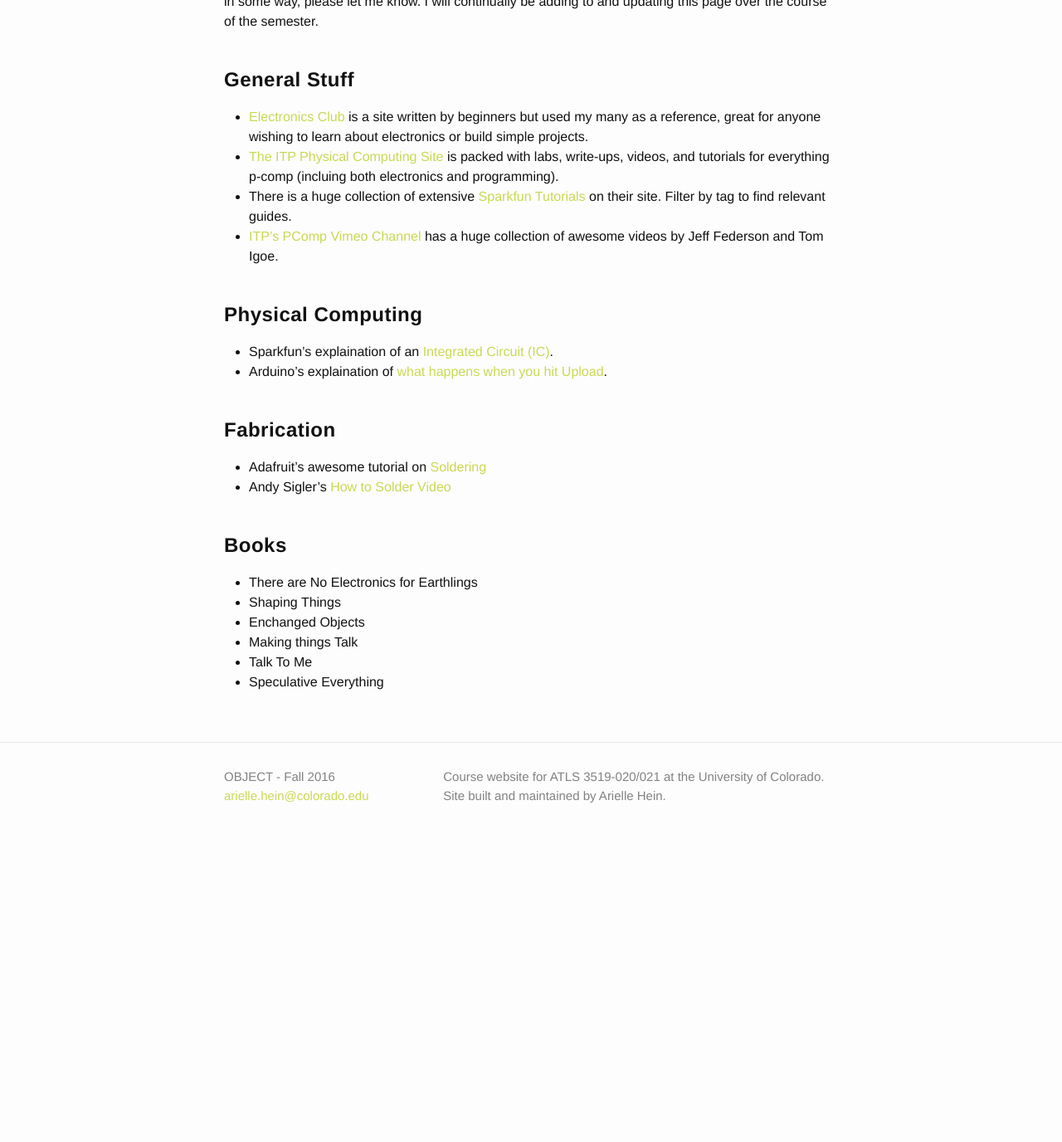
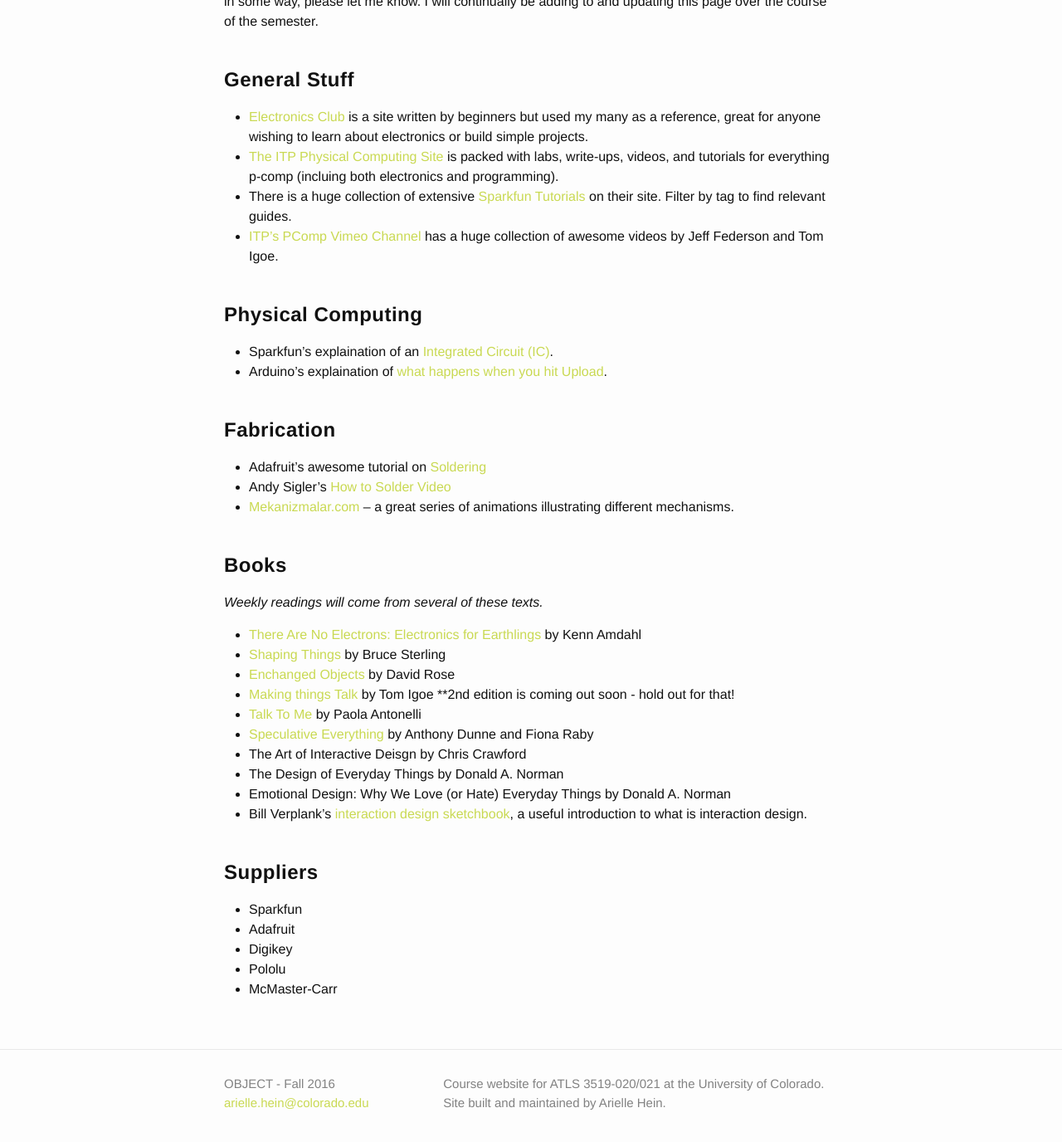
Before and after one commit to coloringchaos/object-fall-16, a Jekyll site: the page built from resources.md, in a window 1280 px wide and 1400 px high, scrolled down 252 px. Shown: the top 1376 px of the window at 83% size. Built offline with Jekyll 4.4.1, drawn with Linux system fonts in a browser that asks for light colours; before the commit the page ends 1282 px from its top, so only the background shows below that.

Commit message:
adding resources and student list

```diff
--- a/resources.md
+++ b/resources.md
@@ -22,12 +22,29 @@ This page will contain a collection of links and learning resources to help you
 # Fabrication
 + Adafruit's awesome tutorial on [Soldering](https://learn.adafruit.com/adafruit-guide-excellent-soldering)
 + Andy Sigler's [How to Solder Video](https://vimeo.com/107049478)
++ [Mekanizmalar.com](http://www.mekanizmalar.com/) – a great series of animations illustrating different mechanisms.
 
 
 # Books
-+ There are No Electronics for Earthlings
-+ Shaping Things
-+ Enchanged Objects
-+ Making things Talk
-+ Talk To Me
-+ Speculative Everything
+
+*Weekly readings will come from several of these texts.*
+
++ [There Are No Electrons: Electronics for Earthlings](https://www.amazon.com/There-Are-Electrons-Electronics-Earthlings/dp/0962781592/ref=sr_1_1?ie=UTF8&qid=1470327564&sr=8-1&keywords=there+are+no+electrons) by Kenn Amdahl
++ [Shaping Things](https://mitpress.mit.edu/books/shaping-things) by Bruce Sterling
++ [Enchanged Objects](http://enchantedobjects.com/) by David Rose
++ [Making things Talk](http://shop.oreilly.com/product/9780596510510.do) by Tom Igoe  **2nd edition is coming out soon - hold out for that!
++ [Talk To Me](https://www.amazon.com/Talk-Me-Communication-between-Objects/dp/0870707965/ref=sr_1_1?ie=UTF8&qid=1470327769&sr=8-1&keywords=talk+to+me+paola) by Paola Antonelli
++ [Speculative Everything](https://mitpress.mit.edu/books/speculative-everything) by Anthony Dunne and Fiona Raby
++ The Art of Interactive Deisgn by Chris Crawford
++ The Design of Everyday Things by Donald A. Norman
++ Emotional Design: Why We Love (or Hate) Everyday Things by Donald A. Norman
++ Bill Verplank’s [interaction design sketchbook](http://billverplank.com/IxDSketchBook.pdf),  a useful introduction to what is interaction design.
+
+
+
+# Suppliers
++ Sparkfun
++ Adafruit
++ Digikey
++ Pololu
++ McMaster-Carr
```
Also changed, not shown: students.md (+27 -0 lines).
